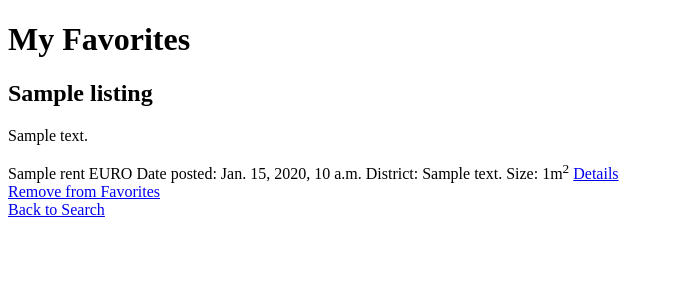
After one commit to eaudeweb/atomic-housing-demo, a Django app: template atomic_housing/templates/customer/favorites.html in a window 1280 px wide. The commit adds this page. Shown: the top 300 px of the page, without its empty margins (0-674 px from the left). Run offline with Django 3.2, Linux system fonts and the light colour scheme; the template is opened without the code that fills it: most values are stand-ins (such as "Sample title", 1, 10 or a date in 2020).

Commit message:
[customer] Add favorites view. Add/Remove do not work yet.

```diff
--- a/atomic_housing/models.py
+++ b/atomic_housing/models.py
@@ -86,6 +86,8 @@ class Customer(models.Model):
     nationality = models.CharField(choices=definitions.NATIONALITIES,
                                    max_length=32)
 
+    favorites = models.ManyToManyField('Listing', blank=True)
+
     def __unicode__(self):
         return u"{} {}".format(self.first_name, self.last_name)
 
--- /dev/null
+++ b/atomic_housing/templates/customer/_house.html
@@ -0,0 +1,10 @@
+<div class="row">
+  <h2>{{ listing.title }}</h2>
+
+  <p class="address">{{ listing.address }}</p>
+  <span class="price">{{ listing.rent }} EURO</span>
+  <span>Date posted: {{ listing.posted }}</span>
+  <span>District: {{ listing.address_district }}</span>
+  <span>Size: {{ listing.size }}m<sup>2</sup></span>
+  <a href="{% url 'detail' listing.pk %}">Details</a>
+</div>
--- a/atomic_housing/templates/customer/detail.html
+++ b/atomic_housing/templates/customer/detail.html
@@ -42,5 +42,6 @@
     <dd>{{ ojbect.get_lease_display }}</dd>
   </dl>
 
+  <a href="#">Add to Favorites</a>
   <a href="{% url 'search' %}">Back to Search</a>
 {% endblock %}
--- /dev/null
+++ b/atomic_housing/templates/customer/favorites.html
@@ -0,0 +1,17 @@
+{% extends '_layout.html' %}
+
+{% block content %}
+  <h1>My Favorites</h1>
+
+  <div>
+    {% for listing in object_list %}
+      {% include 'customer/_house.html' %}
+      <div class="actions">
+        <a href="#">Remove from Favorites</a>
+      </div>
+    {% endfor %}
+  </div>
+
+
+  <a href="{% url 'search' %}">Back to Search</a>
+{% endblock %}
--- a/atomic_housing/urls.py
+++ b/atomic_housing/urls.py
@@ -37,6 +37,8 @@ urlpatterns = patterns(
     url(r'^search/$', views.SearchView.as_view(), name='search'),
     url(r'^detail/(?P<pk>\d+)/$', views.ListingDetails.as_view(),
         name='detail'),
+    url(r'^favorites/$', views.MyFavorites.as_view(), name='favorites'),
+
     url(r'^admin/', include(admin.site.urls)),
 )
 
```
Also changed, not shown: atomic_housing/templates/customer/search.html (+5 -10 lines), atomic_housing/views.py (+11 -0 lines).
